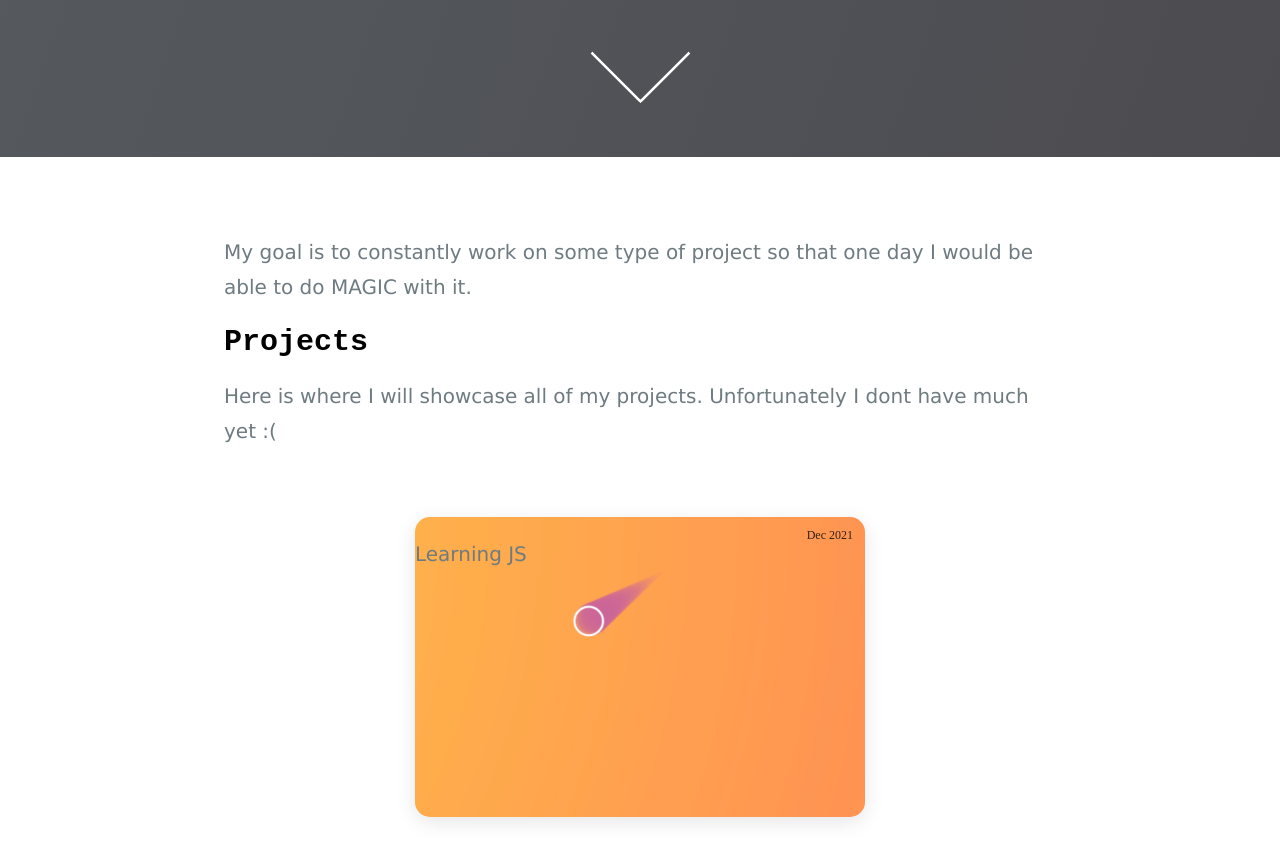
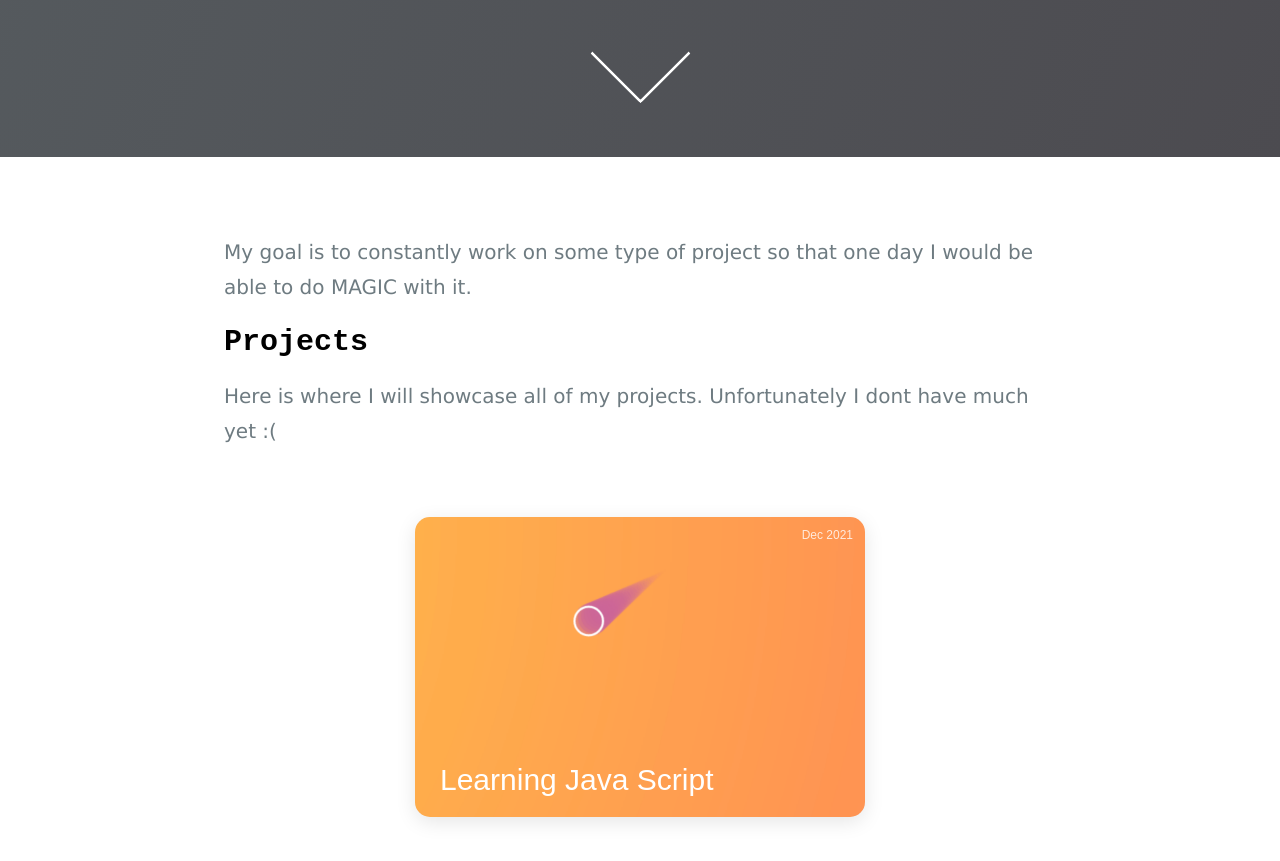
Before and after one commit to Fompster/MyBrain, a plain HTML site: page index.html in a window 1280 px wide. Shown: the part 643-1504 px from the top of the page. Drawn offline with nearby package versions, Linux system fonts and the light colour scheme.

Commit message:
Updated cards

```diff
--- a/index.html
+++ b/index.html
@@ -31,7 +31,10 @@
 
     <div class="showcase">
         <div class="project-card" onclick="document.location='Pages/particles.html'" style="background-image:url(./Images/Index/Project1.png)">
-            <div class="date">Dec 2021</div><p>Learning JS</p></div>
+            <div class="date">Dec 2021</div>
+            <div class="title">Learning Java Script</div>
+            <div class="description">I start off my journey by exploring what I can do with Javascript canvases.</div>
+        </div>
         <!-- <div class="project-card"></div>
         <div class="project-card"></div>
         <div class="project-card"></div>
--- a/styles.css
+++ b/styles.css
@@ -145,7 +145,7 @@ h5 {
     display: flex;
     row-gap: 40px;
     column-gap: 20px;
-    justify-content: space-between;
+    justify-content: space-evenly;
     flex-wrap: wrap;
 }
 
@@ -160,11 +160,21 @@ h5 {
     position: relative;
     overflow: hidden;
     margin: 0 auto;
-    /* background-image: url(./Images/Index/Project1.png); */
-    /* border: 5px solid var(--border_color); */
+    font-family: sans-serif;
+    color: white;
+    padding-bottom: 20px;
+    padding-top: 50px;
+    padding-left: 25px;
+    padding-right: 20px;
+    box-sizing: border-box;
+
+    /* on hover off */
+    transform: scale(1);
+    transition: all, 300ms;
+    transition-timing-function: ease-in-out;
 }
 
-.showcase .project-card .date {
+.project-card .date {
     position: absolute;
     top: 0;
     right: 0;
@@ -174,7 +184,22 @@ h5 {
     opacity: .8;
   }
 
+.project-card .title {
+    position: absolute;
+    padding: inherit;
+    font-size: 30px;
+    bottom: 0px;
+    left: 0px;
+  }
+
+.project-card .description {
+    font-size: 18px;
+    line-height: 1.2em;
+    opacity: 0;
+  }
+
 .project-card:before, .project-card:after {
+    background: var(--soft-black);
     content: '';
     transform: scale(0);
     transform-origin: top left;
@@ -183,29 +208,38 @@ h5 {
     left: -50%;
     top: -50%;
     z-index: -5;
-    transition: all, 1s;
+    transition: all, 500ms;
     transition-timing-function: ease-in-out;
   }
 
 .project-card:before {
-    /* background: #ddd; */
+    opacity: 0.6;
     width: 250%;
     height: 250%;
   }
 
 .project-card:after {
-    background: grey;
     width: 200%;
-    height: 200%;
+    height: 125%;
   }
 
 .project-card:hover:before, .project-card:hover:after {
     transform: scale(1);
+    transition: all, 1s;
+    transition-timing-function: ease-in-out;
   }
 
-.showcase .project-card:hover {
+.showcase .project-card:hover{
     cursor: pointer;
+    transition-timing-function: ease-in-out;
     transform: scale(1.05);
+    transition: all, 0.8s;
+}
+.showcase .project-card:hover > .description{
+    opacity: 1;
+    transition: all, 1s;
+    transition-delay: 500ms;
+    transition-timing-function: ease-in-out;
 }
 
 .arrow {
```
